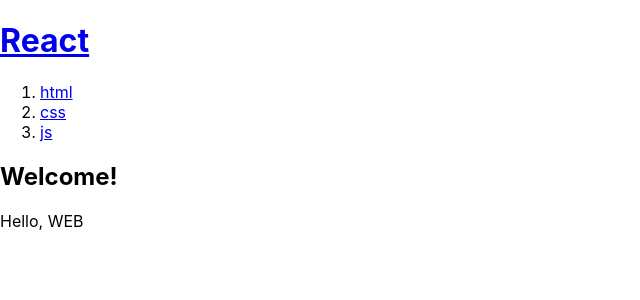
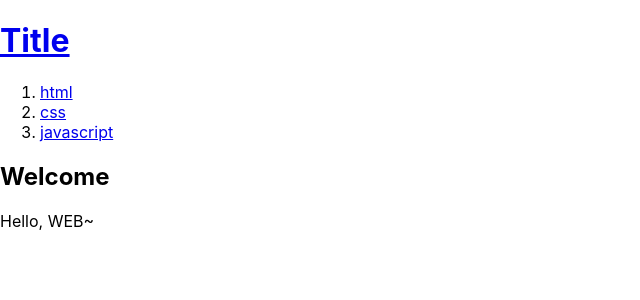
Before and after one commit to junseoparkk/react-study, a React (Create React App) app in the folder first-app/: page / in a window 1280 px wide. Shown: the top 300 px of the page, without its empty margins (0-640 px from the left). Built offline with nearby package versions, Linux system fonts and the light colour scheme.

Commit message:
Part 01: Props

```diff
--- a/first-app/src/App.js
+++ b/first-app/src/App.js
@@ -1,40 +1,50 @@
 import './App.css';
 
-const Header = () => {
+const Header = (props) => {
   return (
     <header>
-      <h1><a href="/">React</a></h1>
+      <h1 ><a href="/">{props.title}</a></h1>
     </header>
   )
 }
 
-const Nav = () => {
+const Nav = (props) => {
+  const list = []
+  for (let i = 0; i < props.topics.length; i++) {
+    let topic = props.topics[i];
+    list.push(<li key={topic.id}><a href={`/read/${topic.id}`}>{topic.title}</a></li>);
+  }
+
   return (
     <nav>
       <ol>
-        <li><a href="/read/1">html</a></li>
-        <li><a href="/read/2">css</a></li>
-        <li><a href="/read/3">js</a></li>
+        {list}
       </ol>
     </nav>
   )
 }
 
-const Article = () => {
+const Article = ({ title, body }) => {
   return (
     <article>
-      <h2>Welcome!</h2>
-      Hello, WEB
+      <h2>{title}</h2>
+      {body}
     </article>
   )
 }
 
 const App = () => {
+  const topics = [
+    {id:1, title:'html', body:'html is ...'},
+    {id:2, title:'css', body:'css is ...'},
+    {id:3, title:'javascript', body:'javascript is ...'},
+  ]
+
   return (
     <div>
-      <Header></Header>
-      <Nav></Nav>
-      <Article></Article>
+      <Header title="Title"></Header>
+      <Nav topics={topics}></Nav>
+      <Article title="Welcome" body="Hello, WEB~"></Article>
     </div>
   );
 }
```
